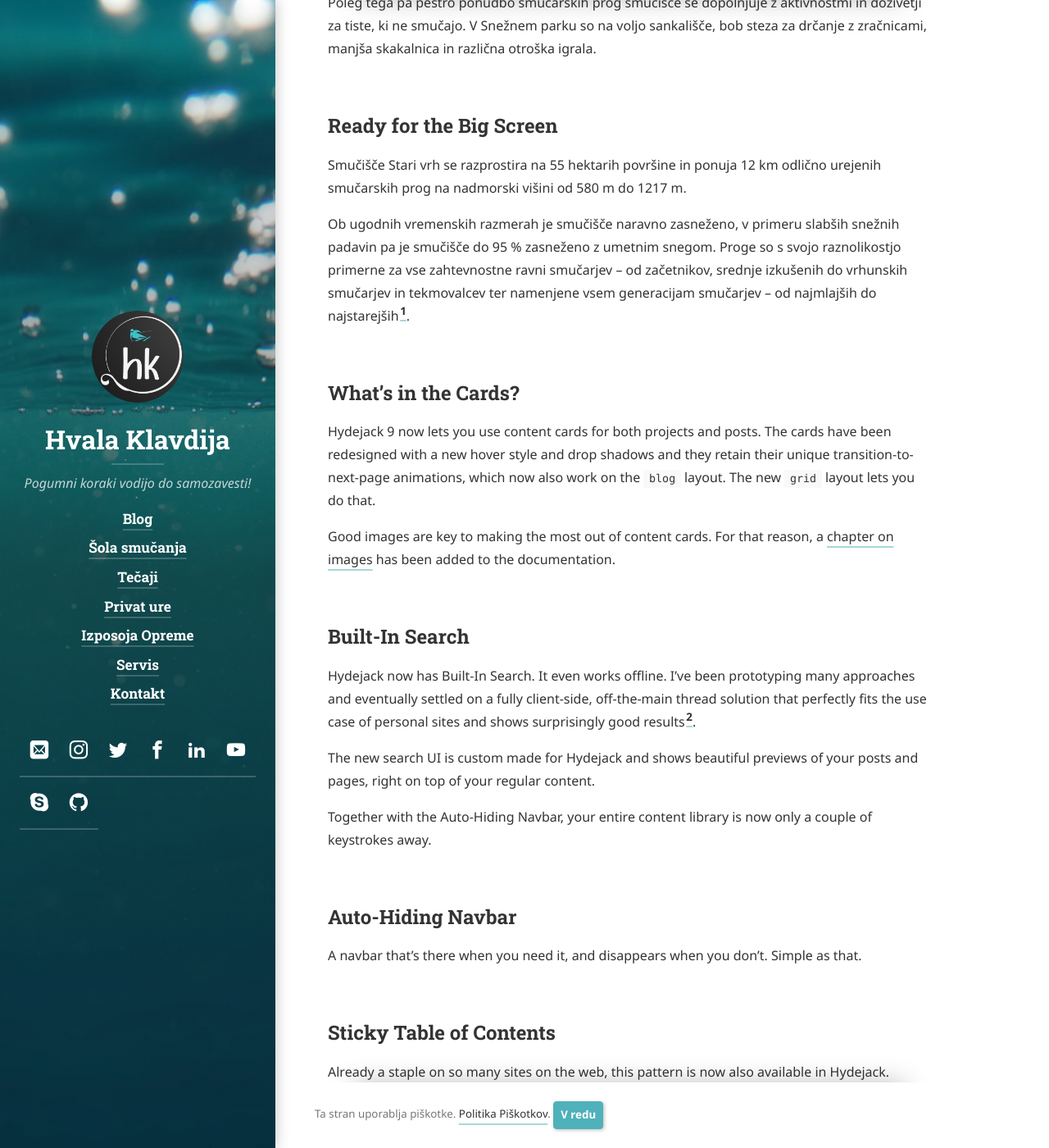
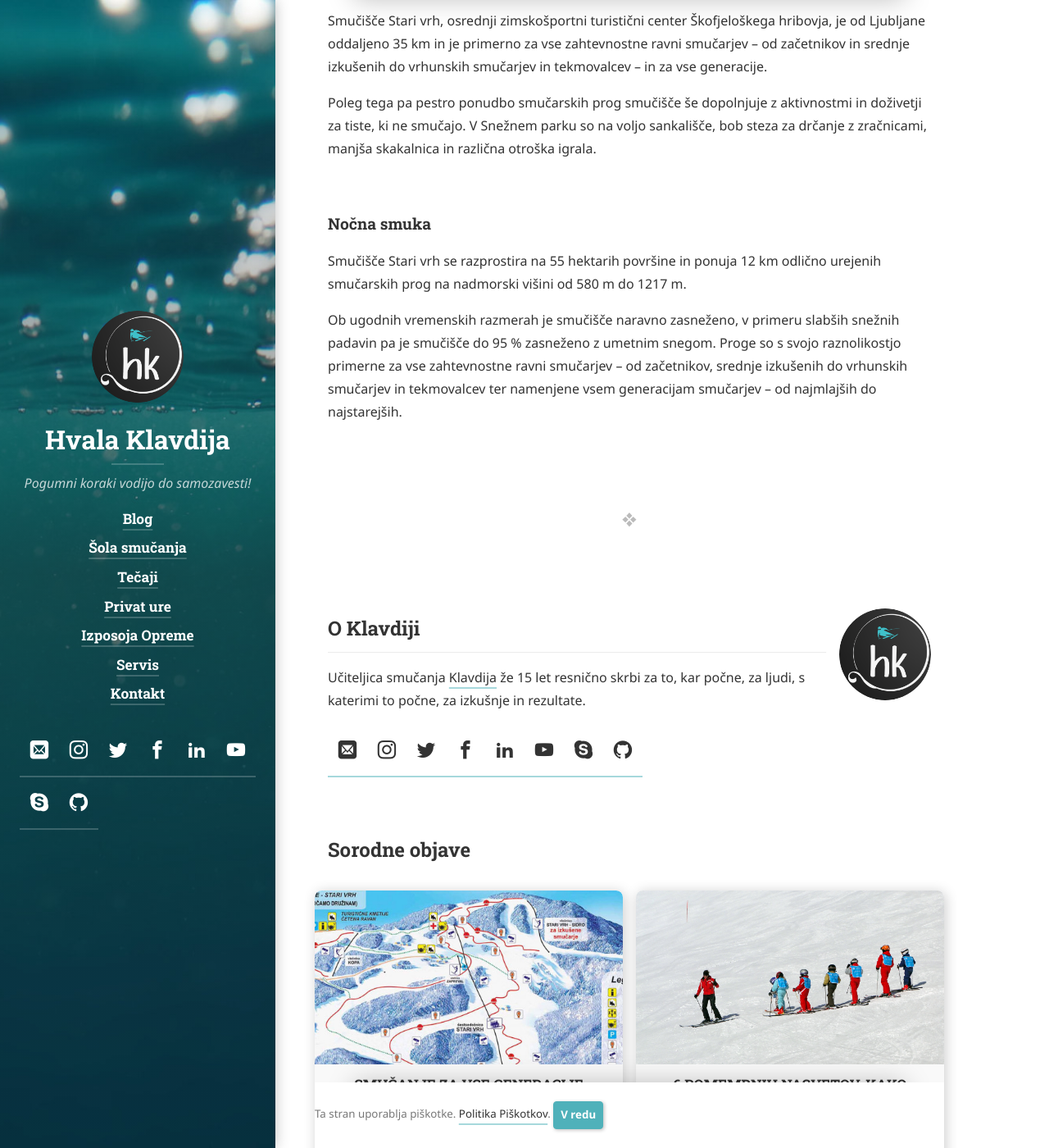
Before and after one commit to HvalaKlavdija/hvalaklavdija.github.io, a Jekyll site: the page built from stari-vrh/_posts/2023-02-02-nocna-smuka.md, in a window 1280 px wide and 1400 px high, scrolled down 968 px. Shown: the whole window at 82% size. Built offline with Jekyll 4.4.1, drawn with Linux system fonts in a browser that asks for light colours; cached includes are drawn as plain includes; nearby versions of some CDN libraries; some web fonts are replaced; library files that are not in the unit come from our copies; some of the changed text lies outside the part shown.

```diff
--- a/stari-vrh/_posts/2023-02-02-nocna-smuka.md
+++ b/stari-vrh/_posts/2023-02-02-nocna-smuka.md
@@ -8,74 +8,16 @@ description: >
 ---
 
 - Table of Contents
-{:toc .large-only}
+{:toc}
 
-## Linking in Style
+## Stari vrh
 
 Smučišče Stari vrh, osrednji zimskošportni turistični center Škofjeloškega hribovja, je od Ljubljane oddaljeno 35 km in je primerno za vse zahtevnostne ravni smučarjev – od začetnikov in srednje izkušenih do vrhunskih smučarjev in tekmovalcev – in za vse generacije.
 
 Poleg tega pa pestro ponudbo smučarskih prog smučišče še dopolnjuje z aktivnostmi in doživetji za tiste, ki ne smučajo. V Snežnem parku so na voljo sankališče, bob steza za drčanje z zračnicami, manjša skakalnica in različna otroška igrala.
 
-## Ready for the Big Screen
+### Nočna smuka
 
 Smučišče Stari vrh se razprostira na 55 hektarih površine in ponuja 12 km odlično urejenih smučarskih prog na nadmorski višini od 580 m do 1217 m.
 
-Ob ugodnih vremenskih razmerah je smučišče naravno zasneženo, v primeru slabših snežnih padavin pa je smučišče do 95 % zasneženo z umetnim snegom. Proge so s svojo raznolikostjo primerne za vse zahtevnostne ravni smučarjev – od začetnikov, srednje izkušenih do vrhunskih smučarjev in tekmovalcev ter namenjene vsem generacijam smučarjev – od najmlajših do najstarejših[^1].
-
-## What's in the Cards?
-
-Hydejack 9 now lets you use content cards for both projects and posts.
-The cards have been redesigned with a new hover style and drop shadows and they retain their unique transition-to-next-page animations, which now also work on the `blog` layout. The new `grid` layout lets you do that.
-
-Good images are key to making the most out of content cards. For that reason, a [chapter on images](../../docs/basics.md#adding-images) has been added to the documentation.
-
-## Built-In Search
-
-Hydejack now has Built-In Search. It even works offline. I've been prototyping many approaches and eventually settled on a fully client-side, off-the-main thread solution that perfectly fits the use case of personal sites and shows surprisingly good results[^2].
-
-The new search UI is custom made for Hydejack and shows beautiful previews of your posts and pages, right on top of your regular content.
-
-Together with the Auto-Hiding Navbar, your entire content library is now only a couple of keystrokes away.
-
-## Auto-Hiding Navbar
-
-A navbar that's there when you need it, and disappears when you don't. Simple as that.
-
-## Sticky Table of Contents
-
-Already a staple on so many sites on the web, this pattern is now also available in Hydejack.
-What's unique about it is that it simply picks up the table of contents already created by kramdown's `{:toc}` tag and transparently upgrades it to a fully dynamic version.
-
-## …and much more
-
-Other noteworthy changes include:
-- Support for Jekyll 4
-- Choice between MathJax and KaTeX for math rendering
-- Use of `jekyll-include-cache` for drastically improved page building speeds
-- New variables configuration file — adjust content width, sidebar width, font size, etc...
-- ...and the option to disable grouping projects by year.
-
-Read the the [CHANGELOG](../../CHANGELOG.md){:.heading.flip-title} for the full scope of features and improvements made in Hydejack 9.
-Maybe just glance at it to confirm that it is indeed a pretty long list.
-
-## Even More to Come
-
-New features for 9.1 are already lined up. Code block headers and code line highlights for even better technical blogging, as well as download buttons on the resume page for PDF, vCard, and Resume JSON are just around the corner.
-
-## Get It Now
-The Free Version of Hydejack is now availabe on [RubyGems](https://rubygems.org/gems/jekyll-theme-hydejack)
-and for the first time also on [GitHub Packages](https://github.com/hydecorp/hydejack/packages).
-The source code is available on [GitHub](https://github.com/hydecorp/hydejack) as always.
-
-The PRO Version is scheduled to release on July 7th on Gumroad. Pre-Orders are open now:
-
-<div class="gumroad-product-embed" data-gumroad-product-id="nuOluY"><a href="https://gumroad.com/l/nuOluY">Loading…</a></div>
-
-
-
-[^1]: If you are a fan of the old two-column layout, or don't like modern design tropes such as mega headlines, Hydejack lets you revert these changes on a case-by-case basis via configuration options.
-
-[^2]:
-      Search was mainly tested for English and German. Please let me know about issues in other languages.
-      While I've tried to find a multi-language solution, most showed drastically worse  results for the English base case.
-      If you're technically inclined, you can adopt the code located in `_includes/js/search-worker.js` to your needs.
+Ob ugodnih vremenskih razmerah je smučišče naravno zasneženo, v primeru slabših snežnih padavin pa je smučišče do 95 % zasneženo z umetnim snegom. Proge so s svojo raznolikostjo primerne za vse zahtevnostne ravni smučarjev – od začetnikov, srednje izkušenih do vrhunskih smučarjev in tekmovalcev ter namenjene vsem generacijam smučarjev – od najmlajših do najstarejših.
```
Also changed, not shown: nasveti/_posts/2023-02-01-deset-nasvetov-za-varnejšo-smuko.md (+1 -1 lines), nasveti/_posts/2023-02-01-sest-pomembnih-nasvetov-kako-otroka-nauciti-smucanja.md (+1 -1 lines), privat_ure/README.md (+5 -1 lines), sola-smucanja.md (+1 -1 lines), stari-vrh/_posts/2023-02-01-smucanje-za-vse-generacije.md (+1 -1 lines), tecaji/README.md (+9 -7 lines).
